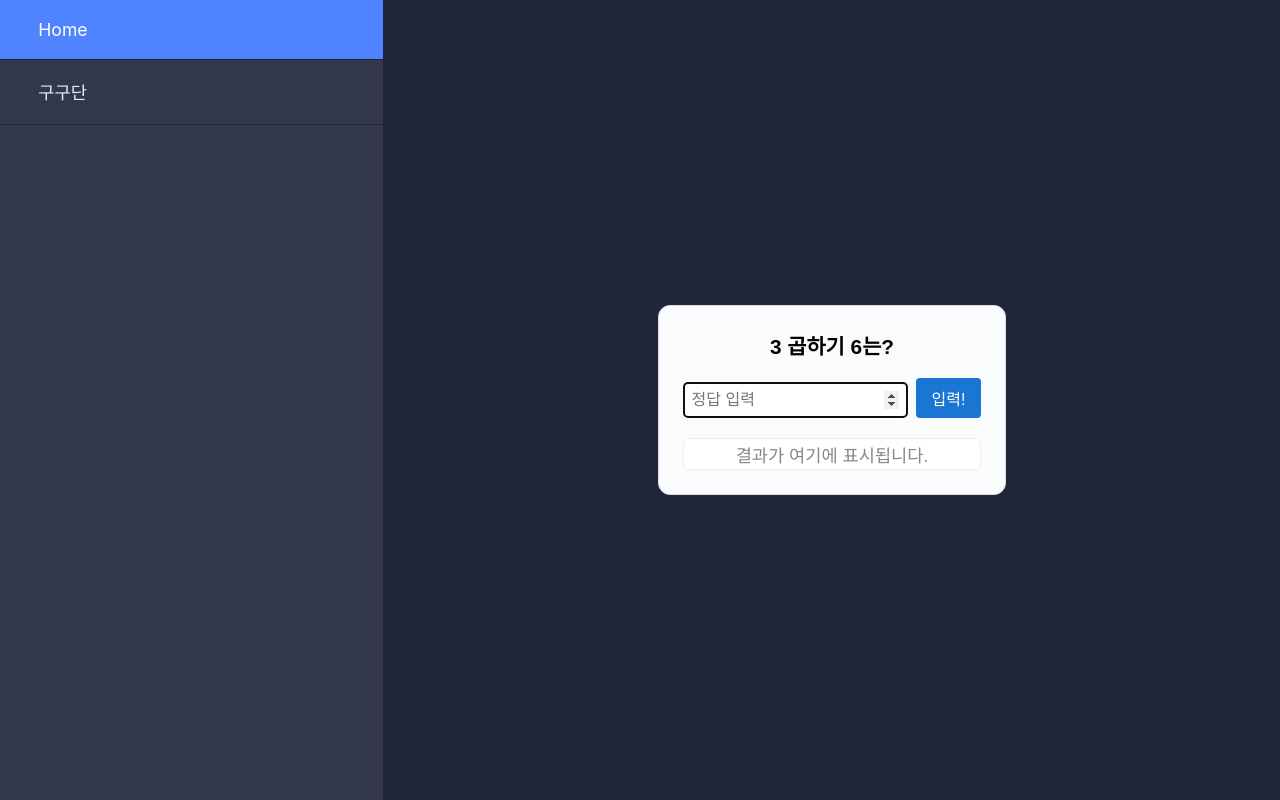
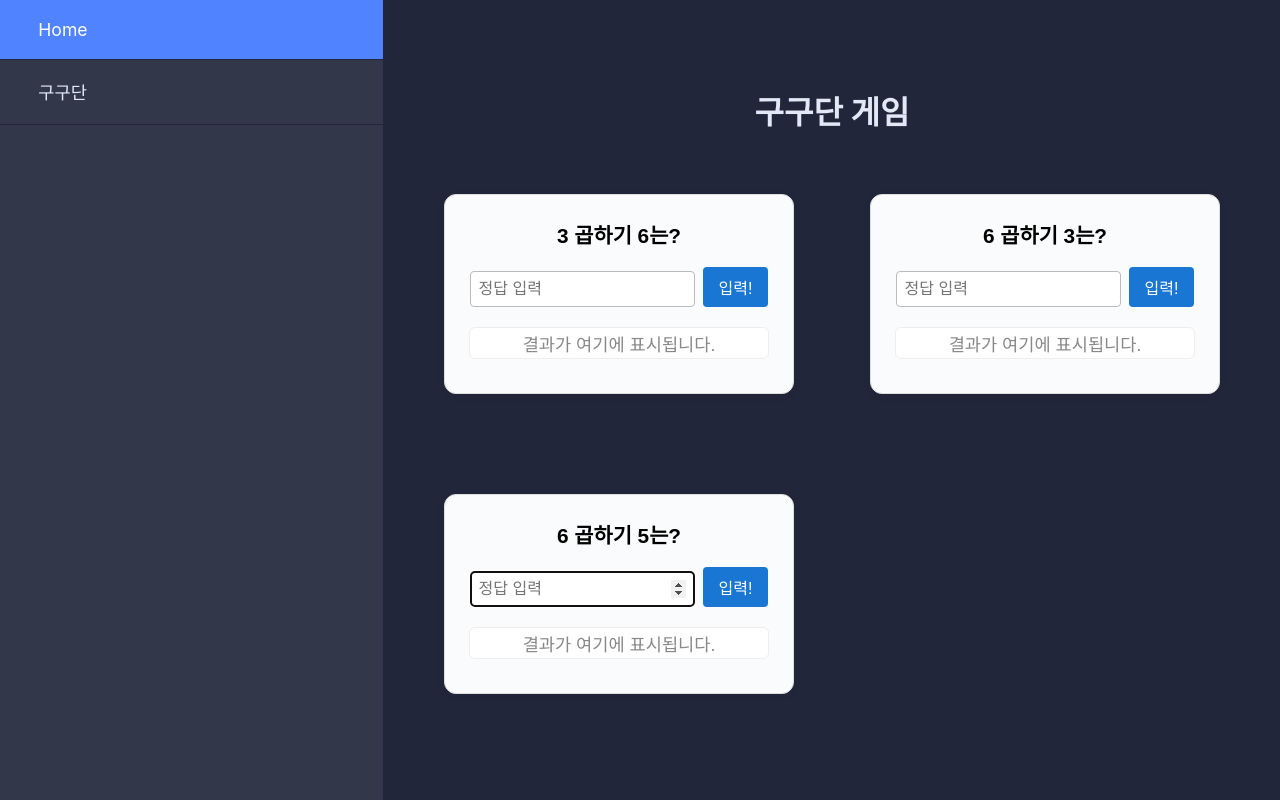
Before and after one commit to garaman/garaman.github.io, a React (Create React App) app: page /gugudan in a window 1280 px wide. Built offline with nearby package versions, Linux system fonts and the light colour scheme.

Commit message:
20250706_gugudan_css

```diff
--- a/src/App.css
+++ b/src/App.css
@@ -92,6 +92,7 @@
   padding: 40px 32px;
   overflow-y: auto;
   display: flex;
+  flex-direction: column;
   align-items: center;
   justify-content: center;
   background: #22263a; /* 더 어두운 배경 */
@@ -105,3 +106,15 @@
   justify-content: center;
   height: 100%;
 }
+
+.gugudan-content
+{
+  width: 100%;
+  display: grid;
+  grid-template-columns: repeat(auto-fit, minmax(350px, 1fr));
+  gap: 20px;
+  align-items: center;
+  justify-content: center;
+  overflow-y: auto;
+  scrollbar-width: none;
+}
--- a/src/App.js
+++ b/src/App.js
@@ -1,7 +1,7 @@
 import logo from './logo.svg';
 import './App.css';
 import { Link, Routes, Route } from 'react-router-dom';
-import Gugudan from './components/Gugudan/Gugudan';
+import Gugudan from './components/gugudan/Gugudan';
 
 // Home 컴포넌트: App-logo만 중앙정렬로 표시
 function Home() {
@@ -29,7 +29,17 @@ function App() {
         <Routes>
           <Route path="*" element={<Home />} /> {/* 404일 때 홈으로 이동 */}
           <Route path="/" element={<Home />} />
-          <Route path="/gugudan" element={<Gugudan />} />
+          <Route path="/gugudan" element={
+            <>
+            <h1>구구단 게임</h1>
+              <div className="gugudan-content">
+                <Gugudan />
+                <Gugudan />
+                <Gugudan />
+              </div>
+            </>
+            }
+          />
         </Routes>
       </main>
     </div>
--- a/src/components/Gugudan/Gugudan.css
+++ b/src/components/Gugudan/Gugudan.css
@@ -1,5 +1,6 @@
 .gugudan-container {
-  max-width: 350px;
+  width: 350px;
+  height: 200px;
   margin: 40px auto;
   padding: 24px;
   border: 1px solid #ddd;
--- a/src/components/Gugudan/Gugudan.js
+++ b/src/components/Gugudan/Gugudan.js
@@ -19,7 +19,7 @@ function Gugudan() {
         inputRef.current && inputRef.current.focus();
       });
     } else {
-      setResult('땡');
+      setResult('틀렸습니다. 다시 시도하세요.');
       setValue('');
       setTimeout(() => {
         inputRef.current && inputRef.current.focus();
```
